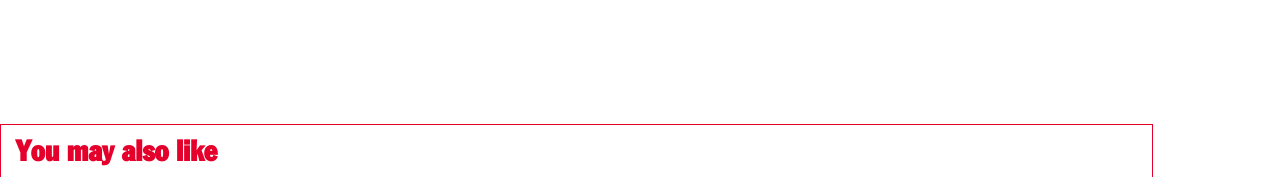
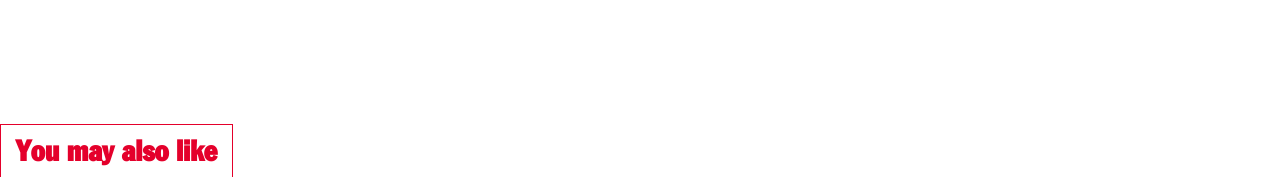
Before and after one commit to ZaraJones29/FED, a plain HTML site: page basiswebsite/detail-pagina.html in a window 1280 px wide. Shown: the part 1360-1537 px from the top of the page. Drawn offline with Linux system fonts and the light colour scheme; grey boxes are pictures that could not be loaded.

Commit message:
Add files via upload

```diff
--- a/basiswebsite/styles/detail-page.css
+++ b/basiswebsite/styles/detail-page.css
@@ -1,3 +1,7 @@
+
+
+/* Section 1 */
+
 /* Bron: https://chrome.dev/carousel-configurator/ */
 main section:first-of-type {
     display: grid;
@@ -109,6 +113,9 @@ main section:first-of-type aside a {
     font-size: .75em;
 }
 
+
+/* Section 2 */
+
 main section:nth-of-type(2) p {
     margin: 0;
     font-family: 'BananaGrotesk', sans-serif;
@@ -117,6 +124,9 @@ main section:nth-of-type(2) p {
     border-top: 1px var(--border-light) solid;
     border-bottom: 1px var(--border-light) solid;
 }
+
+
+/* Section 3 */
 
 main section:nth-of-type(3) {
     border-bottom: 1px var(--border-light) solid;
@@ -148,6 +158,9 @@ main section:nth-of-type(3) svg:last-of-type {
     border-radius: 10px;
 }
 
+
+/* Section 4 */
+
 main section:nth-of-type(4) {
     border-bottom: 1px var(--border-light) solid;
     display: flex;
@@ -169,6 +182,9 @@ main section:nth-of-type(4) a {
     padding-right: 1.5em;
 }
 
+
+/* Section 5 */
+
 main section:nth-of-type(5) {
     border-bottom: 1px var(--border-light) solid;
     display: flex;
@@ -187,6 +203,9 @@ main section:nth-of-type(5) svg {
     margin-left: 1.5em;
 }
 
+
+/* Section 6 */
+
 main section:nth-of-type(6) {
     padding: 1em;
     border-bottom: 1px var(--border-light) solid;
@@ -197,6 +216,9 @@ main section:nth-of-type(6) a {
     font-size: .75em;
     color: var(--color-link);
 }
+
+
+/* Section 7 */
 
 main section:nth-of-type(7) {
     background-color: var(--color-main);
@@ -234,6 +256,9 @@ main section:nth-of-type(7) button {
     font-family: 'BananaGrotesk', sans-serif;
     margin: .6em;
 }
+
+
+/* Section 8 */
 
 main section:nth-of-type(8) {
     background-color: var(--color-main);
@@ -315,6 +340,9 @@ main section:nth-of-type(8) details:nth-of-type(3) button {
     margin: 1em;
 }
 
+
+/* Section 9 */
+
 main section:nth-of-type(9) {
     border: 1px var(--color-main) solid;
     padding: 1em;
@@ -384,12 +412,15 @@ main section:nth-of-type(9) button:last-of-type.liked {
     }
     100% {
         scale:1;
-      }
+     }
 }
 
 main section:nth-of-type(9) button:last-of-type.liked svg path {
     fill: var(--color-background);
 }
+
+
+/* Section 10 */
 
 main section:nth-of-type(10) {
     margin-top: 3em;
@@ -401,7 +432,7 @@ main section:nth-of-type(10) h2 {
     color: var(--color-main);
     font-size: 1.8em;
     margin: 0;
-    margin-right: 4.4em;
+    display: inline-block;
     padding: .5em;
     border: 1px var(--color-main) solid;
     border-bottom: none;
--- a/basiswebsite/styles/homepage.css
+++ b/basiswebsite/styles/homepage.css
@@ -3,11 +3,8 @@ main h2 {
     color: var(--color-main);
 }
 
-section > h2,
-section > svg {
-    display: inline-block;
-    vertical-align: middle;
-}
+
+/* section 1 */
 
 main section:nth-of-type(1) {
     top: 0;
@@ -70,6 +67,9 @@ main section:nth-of-type(1) img {
     grid-row-end: 5;
 }
 
+
+/* section 2 */
+
 main section:nth-of-type(2) {
     display: grid;
     grid-template-columns: 1fr max-content 1fr;
@@ -108,8 +108,17 @@ main section:nth-of-type(2) video {
     grid-row-end: 5;
 }
 
+
+/* section 3 */
+
 main section:nth-of-type(3) {
     margin-top: 1em;
+}
+
+main section:nth-of-type(3) > h2,
+main section:nth-of-type(3) > svg {
+    display: inline-block;
+    vertical-align: middle;
 }
 
 main section:nth-of-type(3) h2 {
@@ -133,12 +142,21 @@ main section:nth-of-type(3) img {
     border: 1px var(--color-main) solid;
 }
 
+
+/* section 4 */
+
 main section:nth-of-type(4) h2 {
     border: 1px var(--color-main) solid;
     padding: .5em;
     margin: 0;
     margin-left: .7em;
     margin-top: .5em;
+}
+
+main section:nth-of-type(4) > h2,
+main section:nth-of-type(4) > svg {
+    display: inline-block;
+    vertical-align: middle;
 }
 
 main section:nth-of-type(4) img {
@@ -153,7 +171,10 @@ main section:nth-of-type(4) svg {
     margin: 1em 1em 0em 0em;
 }
 
+/* section 5 */
+
 main section:nth-of-type(5) h2 {
+    display: inline-block;
     border: 1px var(--color-main) solid;
     border-bottom: none;
     padding: .5em;
@@ -199,7 +220,6 @@ main section:nth-of-type(5) li h3 {
     grid-row-start: 2;
     margin: 0;
     padding: 1em;
-
     grid-column-start:1;
     grid-column-end: 3;
 }
@@ -236,6 +256,9 @@ main section:nth-of-type(5) li a {
     grid-column-end: 3;
 }
 
+
+/* Section 6 */
+
 main section:nth-of-type(6) {
     display: flex;
     justify-content: center;
@@ -262,6 +285,9 @@ main section:nth-of-type(6) button:last-of-type {
     padding: 1.5em 2em;
 }
 
+
+/* Section 7 */
+
 main section:nth-of-type(7) h2 {
     border: 1px var(--color-main) solid;
     padding: .5em;
@@ -277,6 +303,9 @@ main section:nth-of-type(7) img {
     border: 1px var(--color-main) solid;
 }
 
+
+/* Section 8 */
+
 main section:nth-of-type(8) h2 {
     border: 1px var(--color-main) solid;
     padding: .5em;
@@ -291,6 +320,9 @@ main section:nth-of-type(8) img {
     margin-top: 0;
     border: 1px var(--color-main) solid;
 }
+
+
+/* Section 9 */
 
 main section:nth-of-type(9) {
     background-color: var(--color-main);
```
Also changed, not shown: basiswebsite/detail-pagina.html (+0 -1 lines), basiswebsite/styles/detail-page-dark.css (+20 -0 lines), basiswebsite/styles/style-dark.css (+26 -0 lines), basiswebsite/styles/style.css (+27 -3 lines), basiswebsite/readme-images/Klaar-2.png (added), 2 other files.
